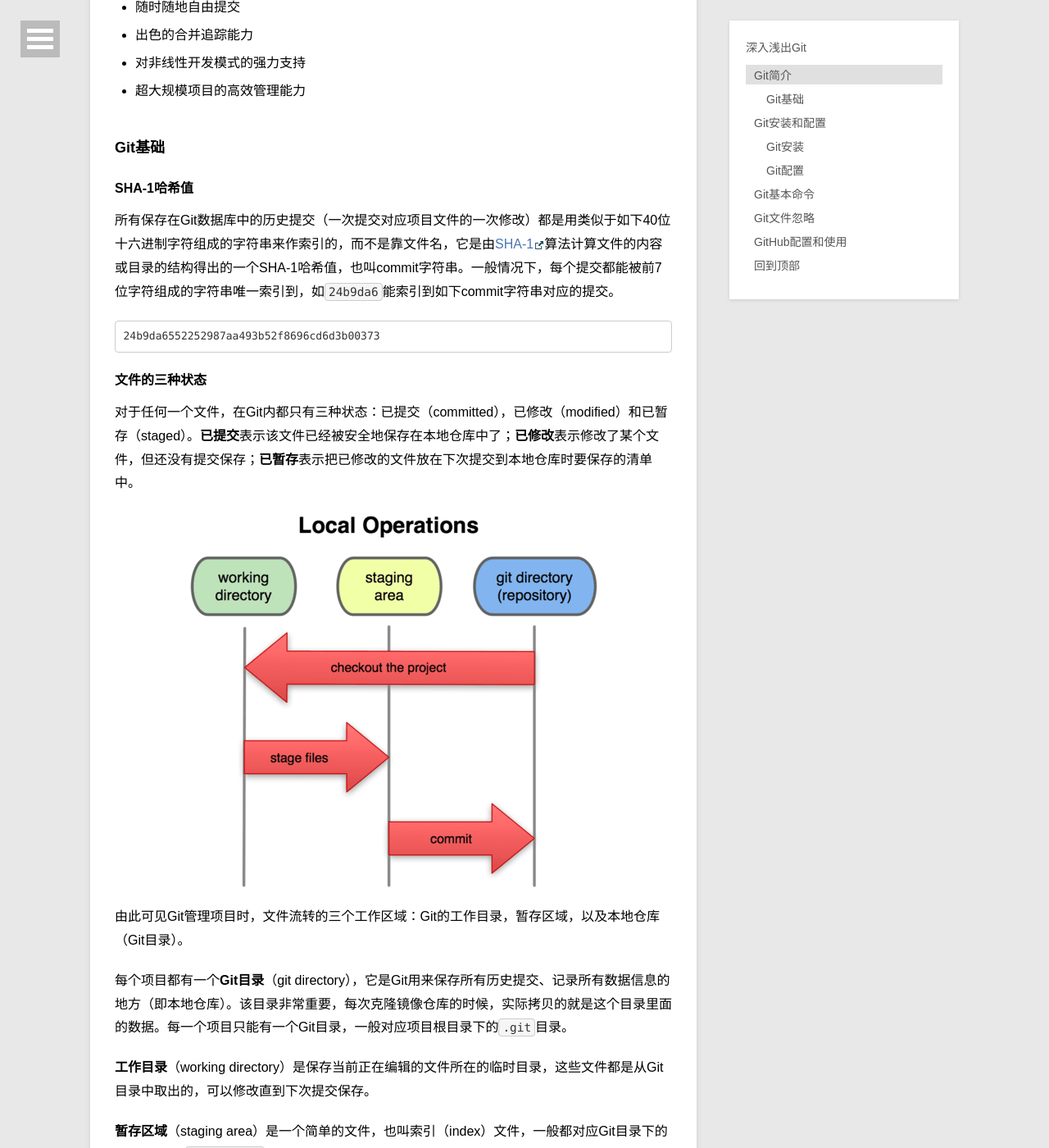
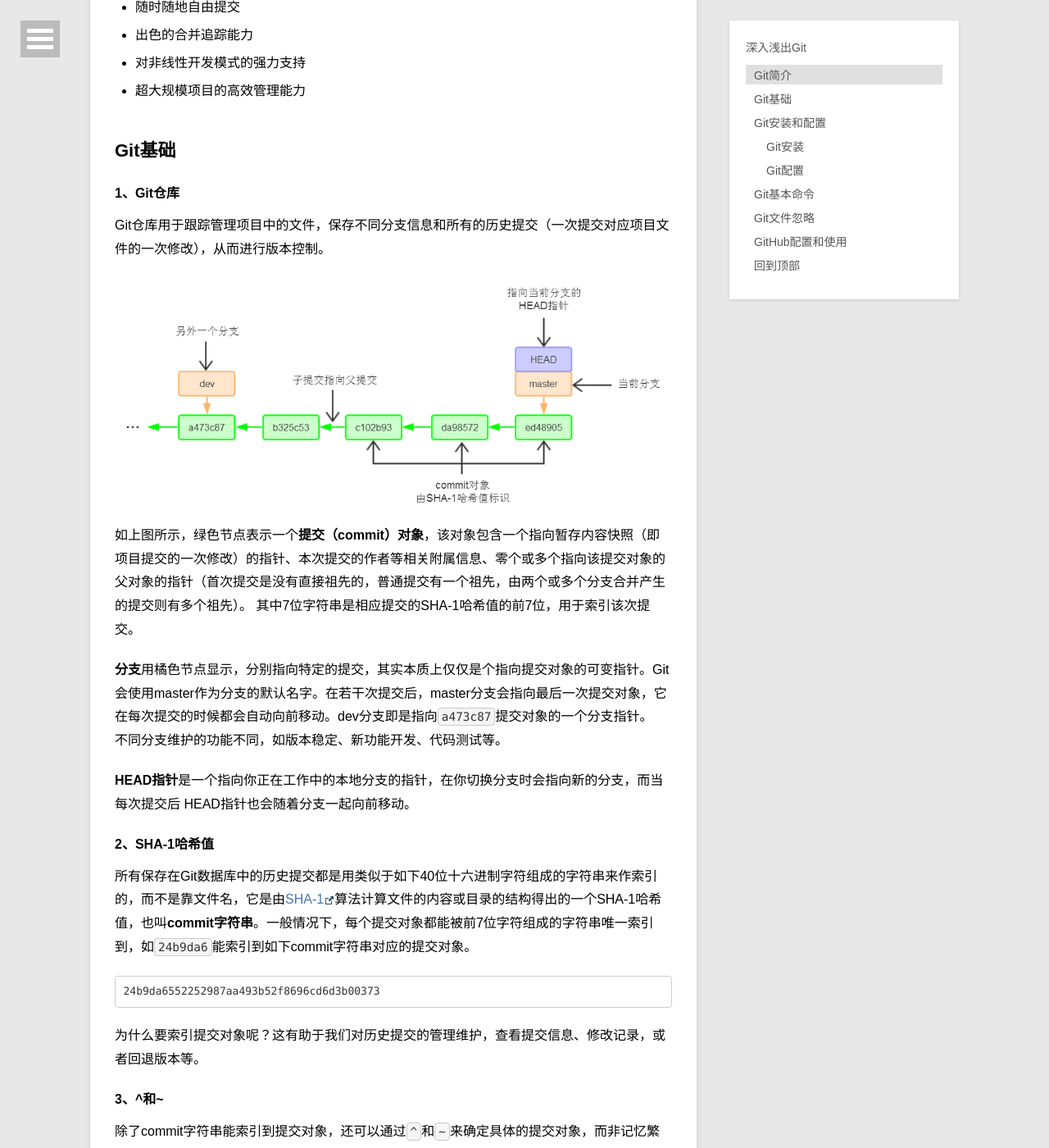
Before and after one commit to chengshiwen/chengshiwen.github.io, a Jekyll site: the page built from _posts/2014-04-16-head-first-git.md, in a window 1280 px wide and 1400 px high, scrolled down 973 px. Shown: the whole window at 82% size. Built offline with Jekyll 4.4.1, drawn with Linux system fonts in a browser that asks for light colours; Markdown is read by kramdown in place of the engine named in the settings; comment, search, counter and statistics services are not loaded; some of the changed text lies outside the part shown.

Commit message:
Update 2014-04-16-head-first-git.md with chapter 2

```diff
--- a/_posts/2014-04-16-head-first-git.md
+++ b/_posts/2014-04-16-head-first-git.md
@@ -6,6 +6,7 @@ category: blog
 ---
 
 [Git][]是一款自由和开源的分布式版本控制工具，用于软件项目的管理和开发。本篇文章从Git基本概念和原理出发，深入浅出地介绍Git的基本命令和使用技巧，及博主在使用Git和[GitHub][]过程中的一些心得体会，借以温故知新。
+
 
 ## Git简介
 
@@ -28,15 +29,39 @@ Git和其它版本控制系统的主要差别在于，Git只关心文件数据
 - 对非线性开发模式的强力支持
 - 超大规模项目的高效管理能力
 
-### Git基础
 
-#### SHA-1哈希值
+## Git基础
 
-所有保存在Git数据库中的历史提交（一次提交对应项目文件的一次修改）都是用类似于如下40位十六进制字符组成的字符串来作索引的，而不是靠文件名，它是由[SHA-1][1]算法计算文件的内容或目录的结构得出的一个SHA-1哈希值，也叫commit字符串。一般情况下，每个提交都能被前7位字符组成的字符串唯一索引到，如`24b9da6`能索引到如下commit字符串对应的提交。
+#### 1、Git仓库
+
+Git仓库用于跟踪管理项目中的文件，保存不同分支信息和所有的历史提交（一次提交对应项目文件的一次修改），从而进行版本控制。
+
+![](/assets/images/head-first-git/00.png)
+
+如上图所示，绿色节点表示一个**提交（commit）对象**，该对象包含一个指向暂存内容快照（即项目提交的一次修改）的指针、本次提交的作者等相关附属信息、零个或多个指向该提交对象的父对象的指针（首次提交是没有直接祖先的，普通提交有一个祖先，由两个或多个分支合并产生的提交则有多个祖先）。
+其中7位字符串是相应提交的SHA-1哈希值的前7位，用于索引该次提交。
+
+**分支**用橘色节点显示，分别指向特定的提交，其实本质上仅仅是个指向提交对象的可变指针。Git会使用master作为分支的默认名字。在若干次提交后，master分支会指向最后一次提交对象，它在每次提交的时候都会自动向前移动。dev分支即是指向`a473c87`提交对象的一个分支指针。
+不同分支维护的功能不同，如版本稳定、新功能开发、代码测试等。
+
+**HEAD指针**是一个指向你正在工作中的本地分支的指针，在你切换分支时会指向新的分支，而当每次提交后 HEAD指针也会随着分支一起向前移动。
+
+#### 2、SHA-1哈希值
+
+所有保存在Git数据库中的历史提交都是用类似于如下40位十六进制字符组成的字符串来作索引的，而不是靠文件名，它是由[SHA-1][1]算法计算文件的内容或目录的结构得出的一个SHA-1哈希值，也叫**commit字符串**。一般情况下，每个提交对象都能被前7位字符组成的字符串唯一索引到，如`24b9da6`能索引到如下commit字符串对应的提交对象。
 
 	24b9da6552252987aa493b52f8696cd6d3b00373
 
-#### 文件的三种状态
+为什么要索引提交对象呢？这有助于我们对历史提交的管理维护，查看提交信息、修改记录，或者回退版本等。
+
+#### 3、^和~
+
+除了commit字符串能索引到提交对象，还可以通过`^`和`~`来确定具体的提交对象，而非记忆繁杂的commit字符串。
+
+- `^`表示父提交，`^`等同于`^1`，HEAD的父提交为`HEAD^ = HEAD^1`，HEAD的第n个父提交为`HEAD^^...^`（共n个`^`）
+- `~`表示父提交，`~`等同于`~1`，HEAD的父提交为`HEAD~ = HEAD~1`，HEAD的第n个父提交为`HEAD~~...~ = HEAD~n`（共n个`~`）
+
+#### 4、文件的三种状态
 
 对于任何一个文件，在Git内都只有三种状态：已提交（committed），已修改（modified）和已暂存（staged）。**已提交**表示该文件已经被安全地保存在本地仓库中了；**已修改**表示修改了某个文件，但还没有提交保存；**已暂存**表示把已修改的文件放在下次提交到本地仓库时要保存的清单中。
 
@@ -57,6 +82,7 @@ Git和其它版本控制系统的主要差别在于，Git只关心文件数据
 3. 提交更新，将保存在暂存区域的文件快照永久转储到Git目录中。
 
 所以，可以从文件所处的位置来判断状态：如果是Git目录中保存着的特定版本文件，就属于已提交状态；如果作了修改并已放入暂存区域，就属于已暂存状态；如果自上次取出后，作了修改但还没有放到暂存区域，就是已修改状态。
+
 
 ## Git安装和配置
 
```
Also changed, not shown: assets/images/head-first-git/00.png (added), assets/images/head-first-git/01.png.
